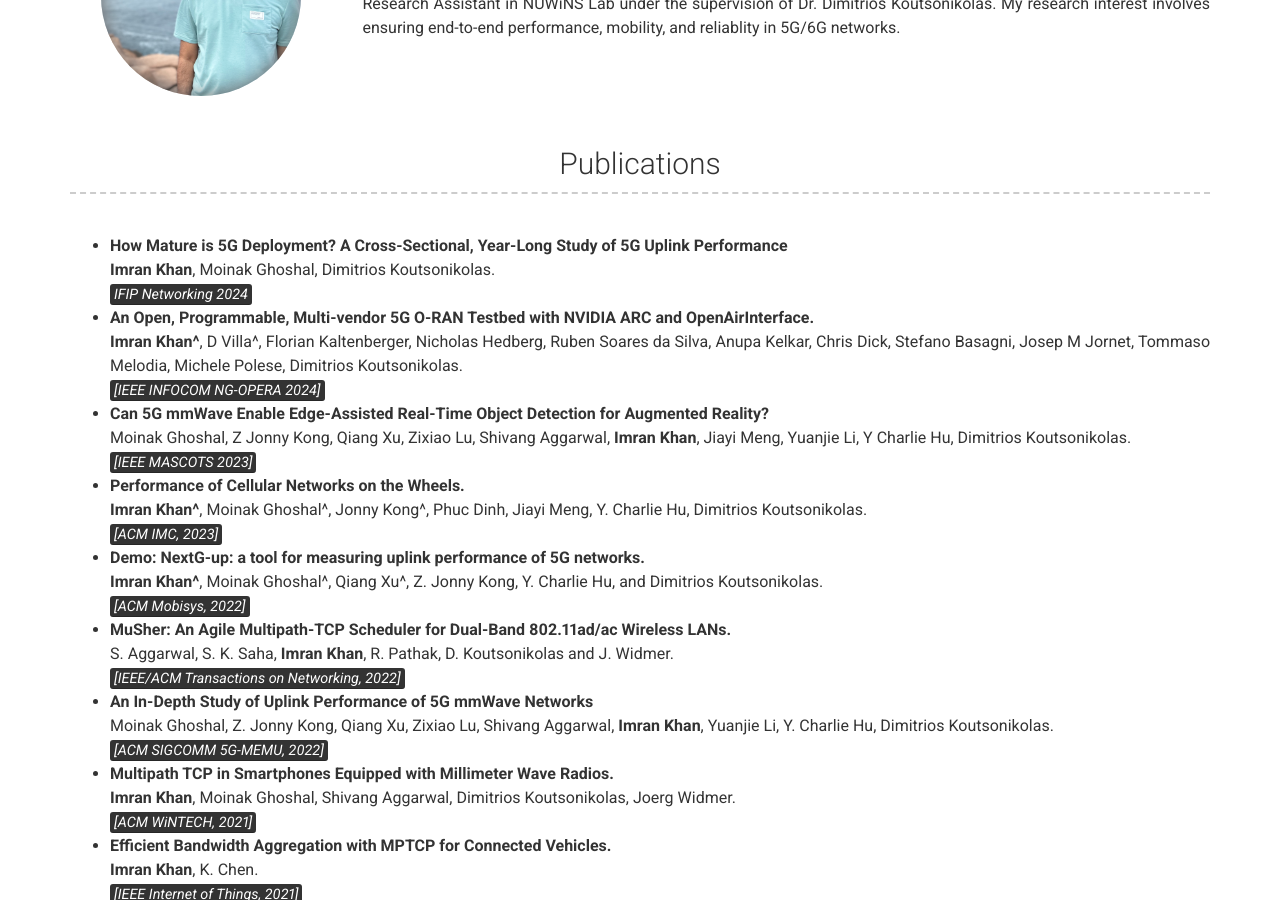
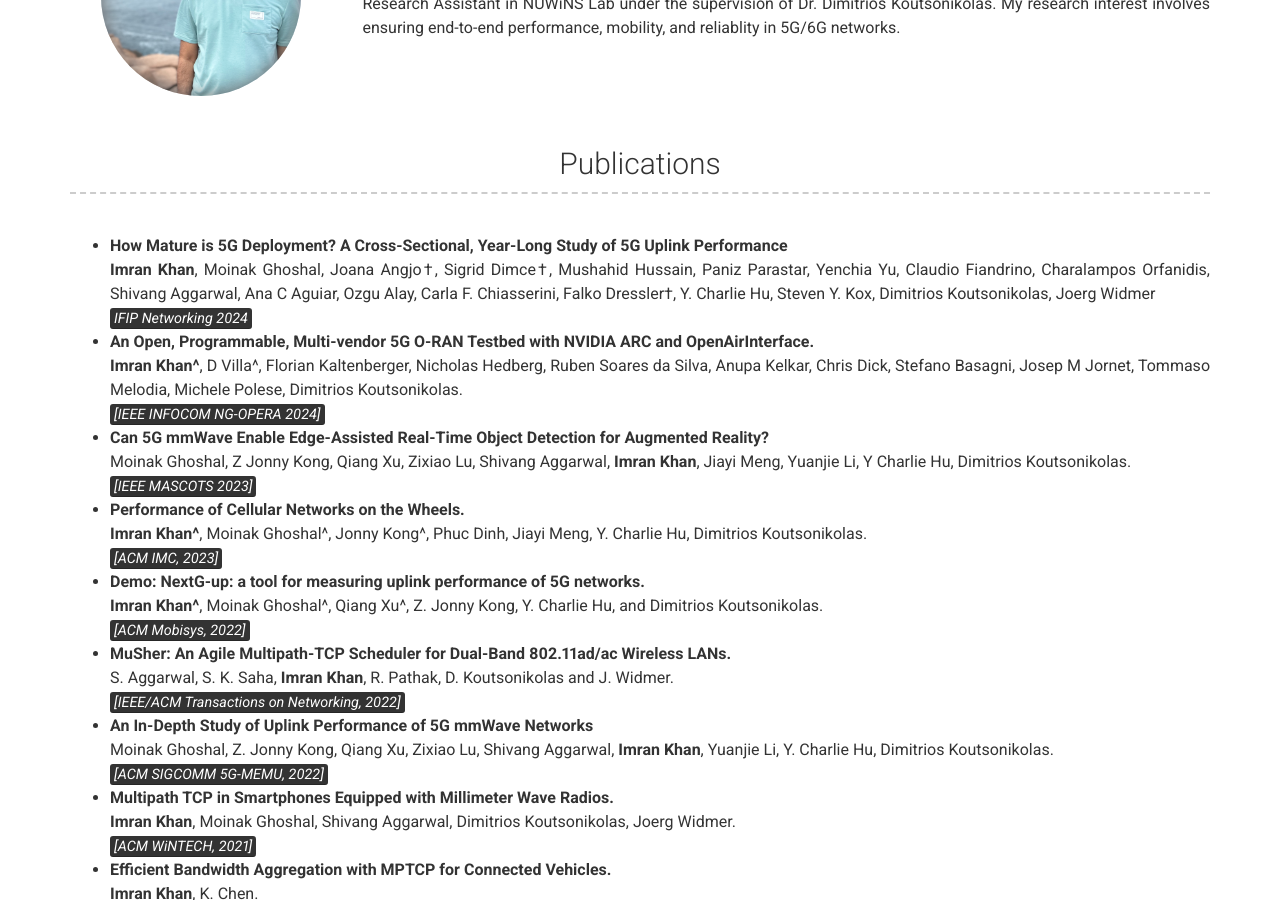
Before and after one commit to imranbuet63/imranbuet63.github.io, a Jekyll site: the page built from index.md, in a window 1280 px wide and 900 px high, scrolled down 406 px. Built offline with Jekyll 4.4.1, drawn with Linux system fonts in a browser that asks for light colours; nearby versions of some CDN libraries.

Commit message:
added IFIP

```diff
--- a/_config.yml
+++ b/_config.yml
@@ -59,7 +59,9 @@ content:
     layout: text # Type of content section (list/text)
     content: |
       - <strong>How Mature is 5G Deployment? A Cross-Sectional, Year-Long Study of 5G Uplink Performance</strong>
-        <br>__Imran Khan__, Moinak Ghoshal,  Dimitrios Koutsonikolas.
+        <br>__Imran Khan__, Moinak Ghoshal, Joana Angjo†, Sigrid Dimce†, Mushahid Hussain, Paniz Parastar,
+        Yenchia Yu, Claudio Fiandrino, Charalampos Orfanidis, Shivang Aggarwal, Ana C Aguiar,
+        Ozgu Alay, Carla F. Chiasserini, Falko Dressler†, Y. Charlie Hu, Steven Y. Kox, Dimitrios Koutsonikolas, Joerg Widmer
         <br><em><mark>IFIP Networking 2024</mark></em>
       - <strong>An Open, Programmable, Multi-vendor 5G O-RAN Testbed with NVIDIA ARC and OpenAirInterface.</strong>
         <br>__Imran Khan^__, D Villa^, Florian Kaltenberger, Nicholas Hedberg, Ruben Soares da Silva, Anupa Kelkar, Chris Dick, Stefano Basagni, Josep M Jornet, Tommaso Melodia, Michele Polese, Dimitrios Koutsonikolas.
```
